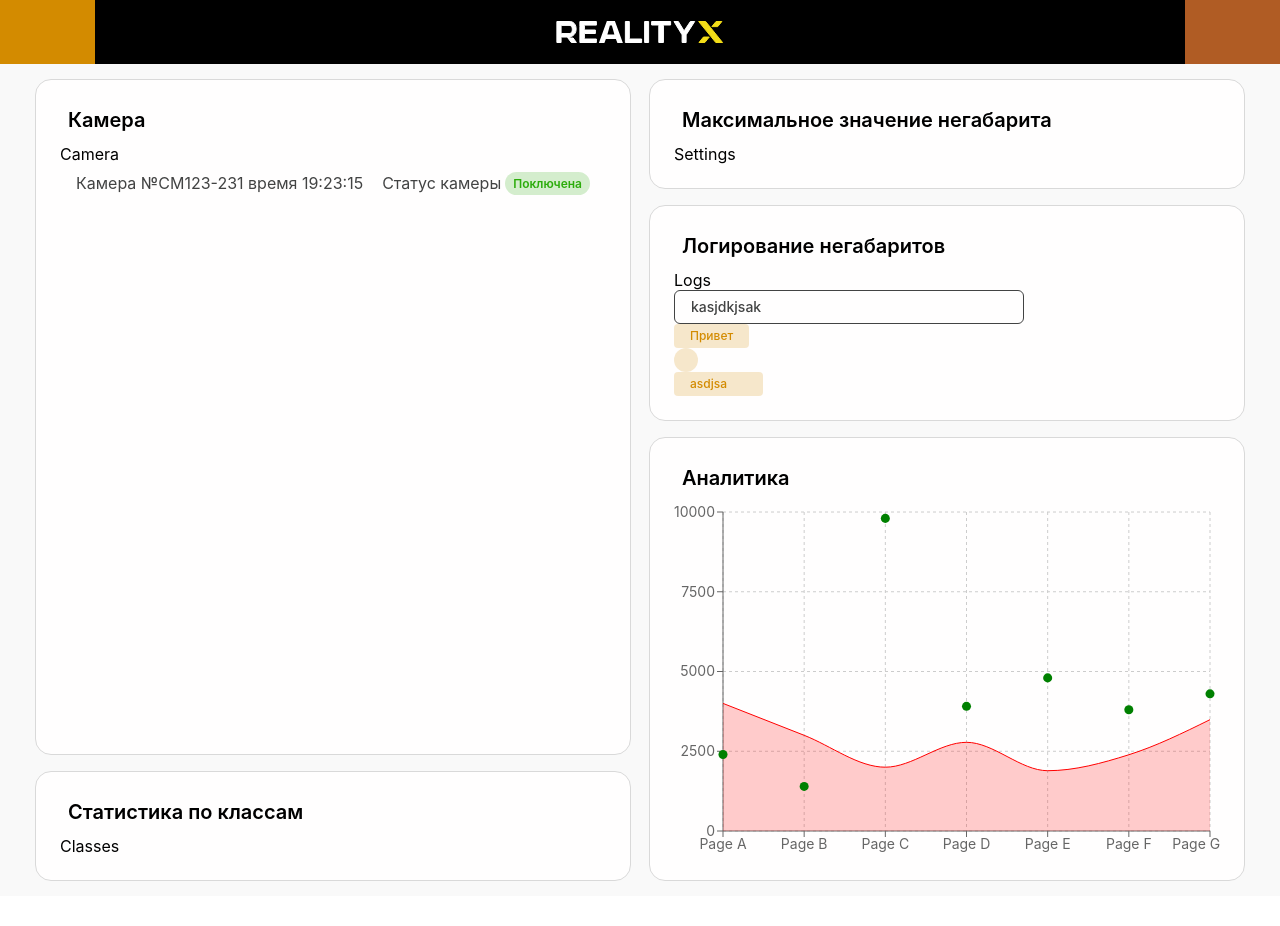
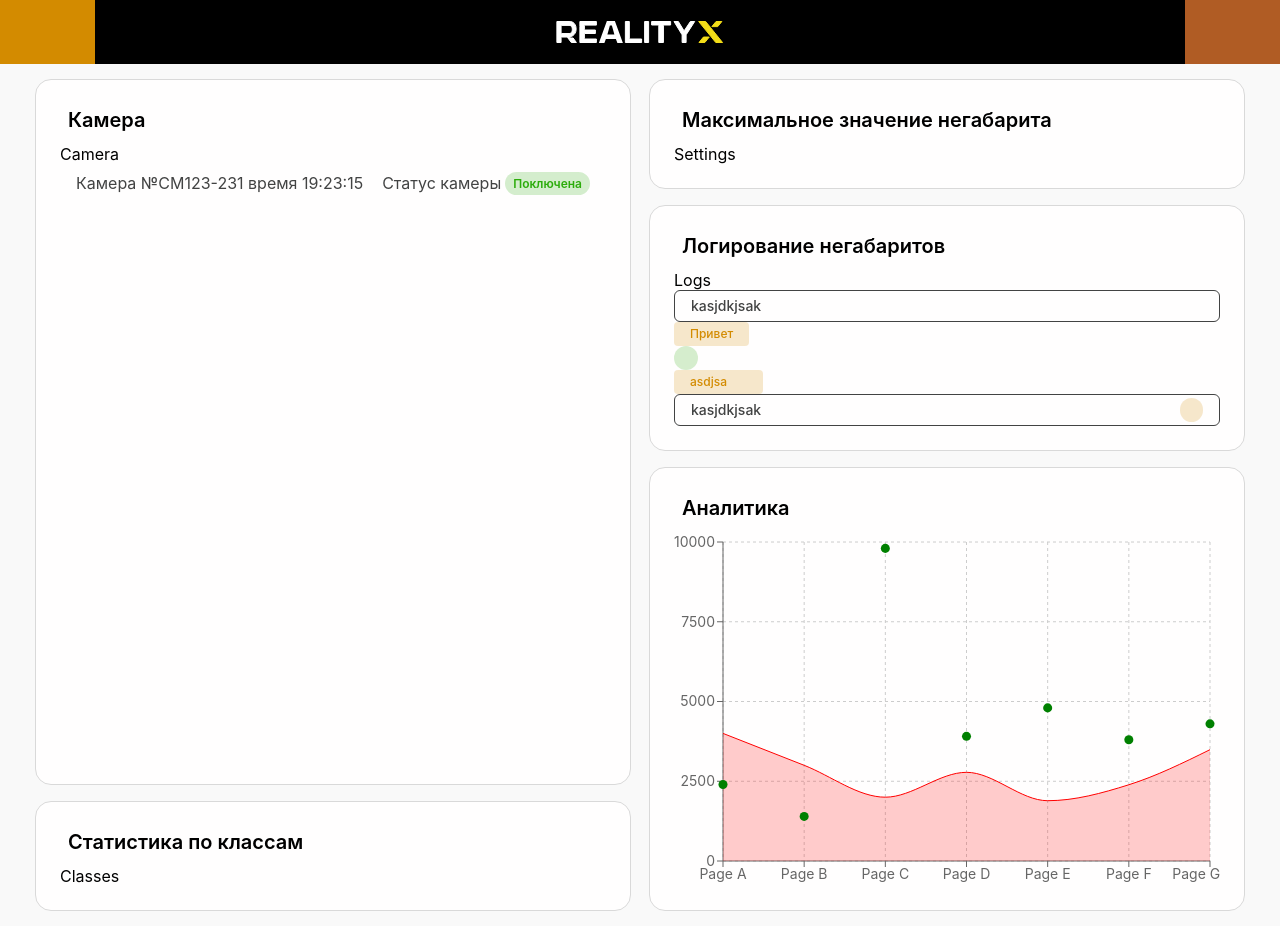
Before and after one commit to AlexGeniusMan/Polyus-Hack-2022-RealityX-Frontend, a React (Create React App) app: page / in a window 1280 px wide. Before the commit the page ends 896 px from the top, so only its background shows below. Built offline with nearby package versions, Linux system fonts and the light colour scheme; no server answers; a web font is replaced by a local one.

Commit message:
added children inside input

```diff
--- a/src/App.tsx
+++ b/src/App.tsx
@@ -1,5 +1,5 @@
 import React from 'react'
-import './App.css'
+import './App.scss'
 import Dashboard from './pages/Dashboard/Dashboard'
 
 const App = () => {
--- a/src/components/Input/Input.tsx
+++ b/src/components/Input/Input.tsx
@@ -28,6 +28,7 @@ export const Input = forwardRef((props: InputProps, ref: any) => {
                        onBlur={props.onBlur}
                 />
             </label>
+            {props.children}
         </div>
     )
 })
--- a/src/components/Input/InputProps.d.ts
+++ b/src/components/Input/InputProps.d.ts
@@ -26,4 +26,5 @@ export interface InputProps extends DefaultParams {
     pattern?: string;
     maxLength?: number;
     tabIndex?: number
+    children?: string | React.ReactNode,
 }
--- a/src/components/Input/useInput.ts
+++ b/src/components/Input/useInput.ts
@@ -22,7 +22,6 @@ export function useInput(props: InputProps) {
     const classes = useMemo(() => {
         const conditions: {[index: string]: boolean} = {
             'input-wrapper': true,
-            'input-wrapper-medium': true,
             'input-wrapper-disabled': Boolean(props.disabled),
         }
         return getClasses(conditions, styles, props.className)
--- a/src/components/Logs/Logs.tsx
+++ b/src/components/Logs/Logs.tsx
@@ -11,14 +11,20 @@ const Logs = () => {
             <Input placeholder={'kasjdkjsak'} />
             <Button>Привет</Button>
             <Button
-                icon={<Icon name={'ri-check-line'} size={20} />}
+                icon={<Icon name={'ri-check-line'} type={'line'} size={20} />}
                 iconPosition='left'
+                success
             />
             <Button
                 children={'asdjsa'}
-                icon={<Icon name={'ri-check-line'} size={20} />}
+                icon={<Icon name={'arrow-right-s-fill'} type={'fill'} size={20} />}
                 iconPosition='right'
             />
+            <Input placeholder={'kasjdkjsak'} children={
+                <Button
+                    icon={<Icon name={'arrow-right-s-fill'} type={'fill'} size={20} />}
+                />
+            } />
         </div>
     )
 }
--- a/src/styles/components/input/index.scss
+++ b/src/styles/components/input/index.scss
@@ -6,7 +6,12 @@
 
     border: 1px solid dt.$additional;
     border-radius: 6px;
-    width: 350px;
+    width: 100%;
+    padding: 3px 16px;
+
+    @include dt.flexible();
+    gap: 8px;
+    justify-content: space-between;
 
     &:focus-within {
         color: #000;
@@ -18,6 +23,7 @@
     }
 
     & .input-outer {
+        width: 100%;
         box-sizing: border-box;
         display: flex;
         flex-direction: row;
@@ -70,17 +76,6 @@
     justify-content: space-between;
 }
 
-.input-wrapper-medium{
-    & .input-outer {
-        height: 32px;
-        padding: 4px 16px;
-
-        & .input-icon > i {
-            font-size: 22px;
-        }
-    }
-}
-
 .input-wrapper-disabled{
     opacity: 0.5;
     cursor: not-allowed;
```
Also changed, not shown: src/App.scss (renamed from src/App.css).
